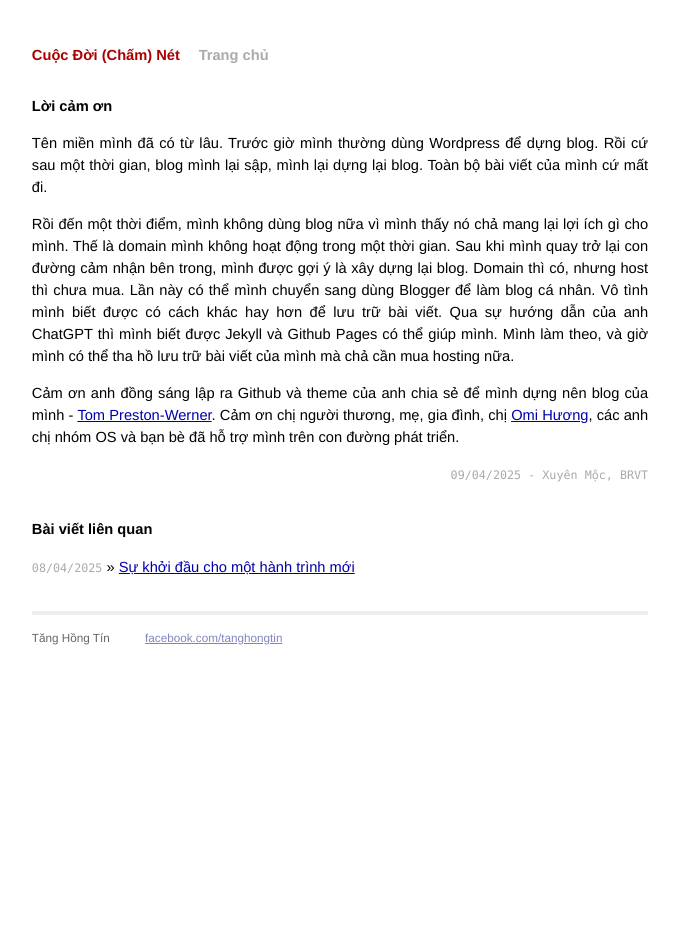
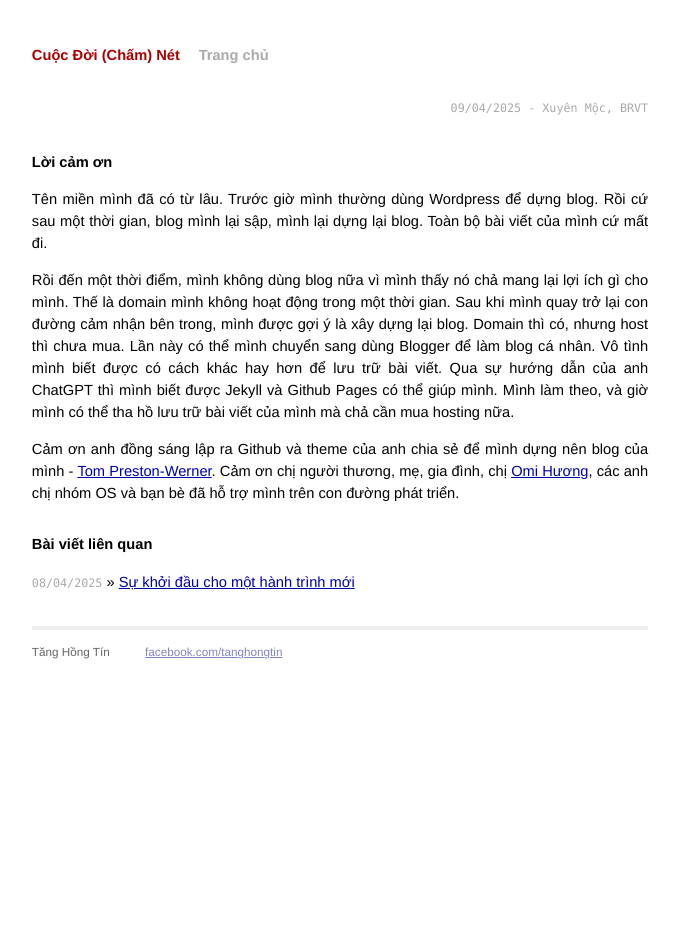
Before and after one commit to tanghongtin/cuocdoi, a Jekyll site: the page built from _posts/2025-04-09-loi-cam-on.md, in a window 1280 px wide. Shown: the whole page, without its empty margins (300-980 px from the left). Built offline with Jekyll 4.4.1, drawn with Linux system fonts in a browser that asks for light colours.

Commit message:
Update post.html

```diff
--- a/_layouts/post.html
+++ b/_layouts/post.html
@@ -2,10 +2,10 @@
 layout: default
 ---
 <div id="post">
-{{ content }}
-<ul class="posts" style="text-align: right;">
-  <li><span>{{ page.date | date: "%d/%m/%Y" }} - Xuyên Mộc, BRVT</span></li>
-</ul>
+  <ul class="posts" style="text-align: right;">
+    <li><span>{{ page.date | date: "%d/%m/%Y" }} - Xuyên Mộc, BRVT</span></li>
+  </ul>
+  {{ content }}
 </div>
 
 <div id="related">
```
